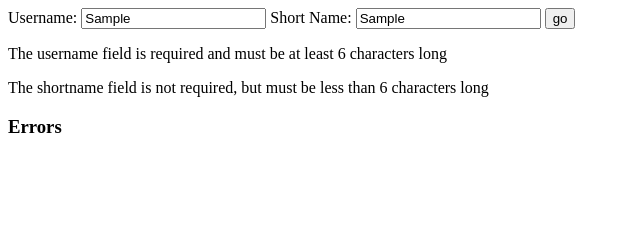
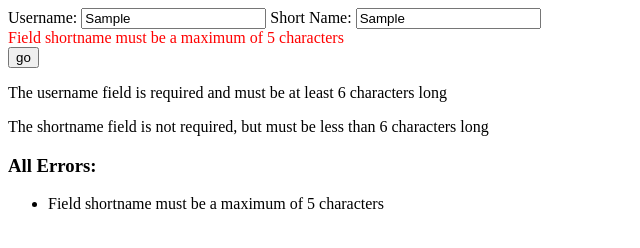
Before and after one commit to jackfranklin/jQuery-Form-Validator, a website: page demo/index.html in a window 1280 px wide. Both pictures are taken after typing "Sample", "Sample" into the empty fields and a click on the input "go". Shown: the whole page, without its empty margins (0-640 px from the left). Drawn offline with Linux system fonts and the light colour scheme.

Commit message:
fixed bug with validation response being false positive

```diff
--- a/demo/demo.js
+++ b/demo/demo.js
@@ -11,17 +11,31 @@ $(function() {
   $("form").on("submit", function(e) {
     $("ul").html("");
     e.preventDefault();
+
     //now run your validations
     var validationResult = userForm.runValidations();
     if(validationResult.valid) {
       $("h3").text("form validated!");
     } else {
-      $("h3").text("Errors");
+      $("h3").text("All Errors:");
       for(var i = 0; i < validationResult.messages.length; i++) {
         var newLi = $("<li />", {
           text: validationResult.messages[i]
         }).appendTo("ul");
       }
+
+      // or you can do errors on a field by field basis
+      for(var field in validationResult.fields) {
+        var fieldObj = validationResult.fields[field];
+        if(!fieldObj.valid) {
+          var errorSpan = $("<span />", {
+            "class" : "error",
+            "text" : fieldObj.messages.join(", ")
+          });
+          console.log(fieldObj);
+          fieldObj.html.after(errorSpan);
+        }
+      }
     }
   });
 
--- a/demo/index.html
+++ b/demo/index.html
@@ -5,6 +5,9 @@
     <script src="../lib/jquery.js"></script>
     <script src="../src/jquery.formvalidator.js"></script>
     <script src="demo.js"></script>
+    <style>
+      .error { color: red; display: block; }
+    </style>
   </head>
   <body>
     <form>
--- a/package.json
+++ b/package.json
@@ -2,7 +2,7 @@
   "name": "jquery.formvalidator",
   "title": "jQuery Form Validator",
   "description": "A Form Validator library",
-  "version": "0.5.0",
+  "version": "0.6.0",
   "homepage": "https://github.com/jackfranklin/jQuery-Form-Validator",
   "author": {
     "name": "Jack Franklin",
```
Also changed, not shown: test/spec/formvalidatorSpec.js (+5 -2 lines), README.md, dist/jquery.formvalidator.js, dist/jquery.formvalidator.min.js, src/jquery.formvalidator.js.
